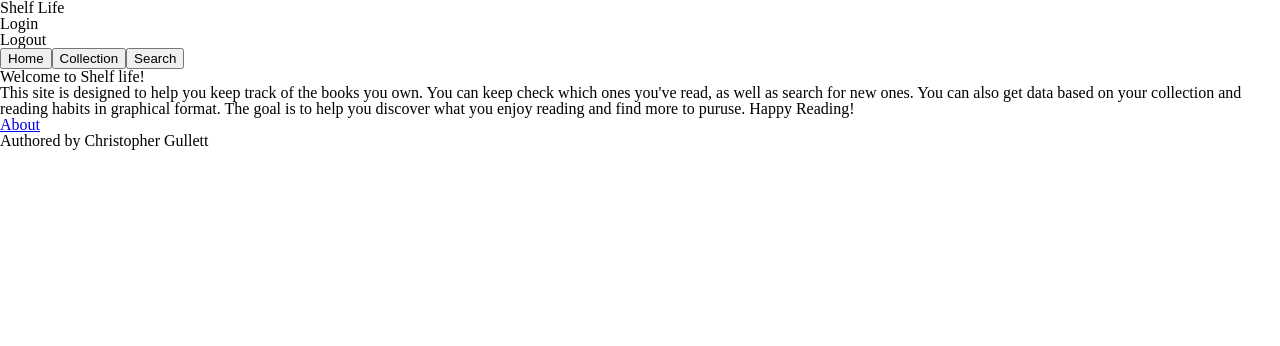
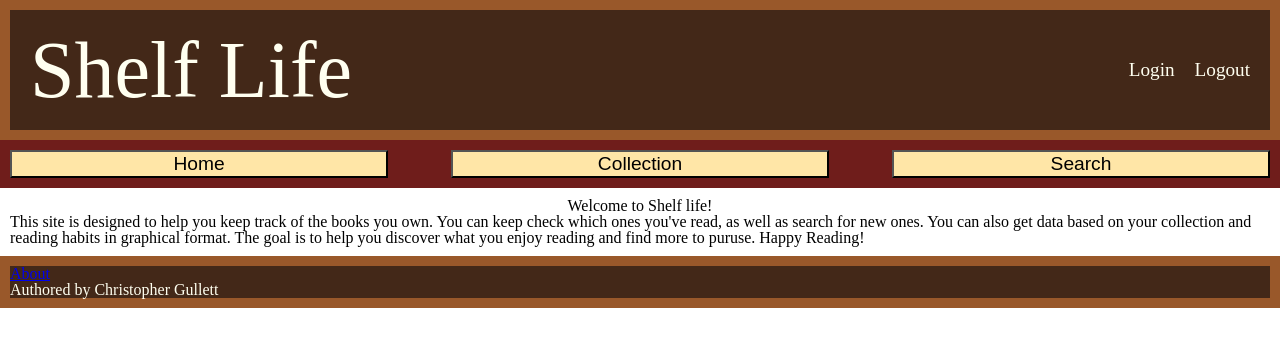
Before and after one commit to CG-82/ShelfLife, a React (Vite) app: page / in a window 1280 px wide. Shown: the top 346 px of the page. Built offline with nearby package versions, Linux system fonts and the light colour scheme.

Commit message:
added basic css styling

```diff
--- a/src/Content.jsx
+++ b/src/Content.jsx
@@ -1,4 +1,4 @@
-import React, { useState } from 'react';
+import { useState } from 'react';
 import Home from './Home.jsx';
 import Collection from './Collection.jsx';
 import Search from './Search.jsx';
@@ -29,16 +29,16 @@ function Content (){
 
     return (
         <>
-        <div>
+        <nav>
             <button className="home-button" onClick={showHome}>Home</button>
             <button className="collection-button" onClick={showCollection}>Collection</button>
             <button className="search-button" onClick={showSearch}>Search</button>
-        </div>
-        <div>
+        </nav>
+        <main>
             {homeActive && <Home />}
             {collectionActive && <Collection />}
             {searchActive && <Search />}
-        </div>
+        </main>
         </>
     );
 }
--- a/src/index.css
+++ b/src/index.css
@@ -1 +1,66 @@
 @import url("./reset.css");
+
+body {
+    font-family: 'Times New Roman', Times, serif;
+}
+
+header {
+    background-color: #432818ff;
+    font-family: inherit;
+    color: ivory;
+    padding: 20px;
+    border: 10px solid #99582aff;
+    display: flex;
+    justify-content: space-between;
+    align-items: center;
+}
+
+header h1 {
+    font-size: 5em;
+    margin: 0;
+}
+
+header ul {
+    list-style: none;
+    margin: 0;
+    padding: 0;
+    display: flex;
+    gap: 20px;
+}
+
+header li {
+    font-size: 1.2em;
+
+}
+
+nav{
+    background-color: #6f1d1bff;
+    padding: 10px;
+    display:flex;
+    justify-content: space-between;
+    flex: 1;
+
+
+}
+
+nav button{
+    font-size: 1.2em;
+    background-color: #ffe6a7ff;
+    width: 30%;
+}
+
+main {
+    flex: 1;
+    display: flex;
+    flex-direction: column;
+    align-items: center;
+    padding: 10px;
+
+}
+
+footer {
+    margin-top: auto;
+    color: ivory;
+    background-color: #432818ff;
+    border: 10px solid #99582aff;
+}
```
